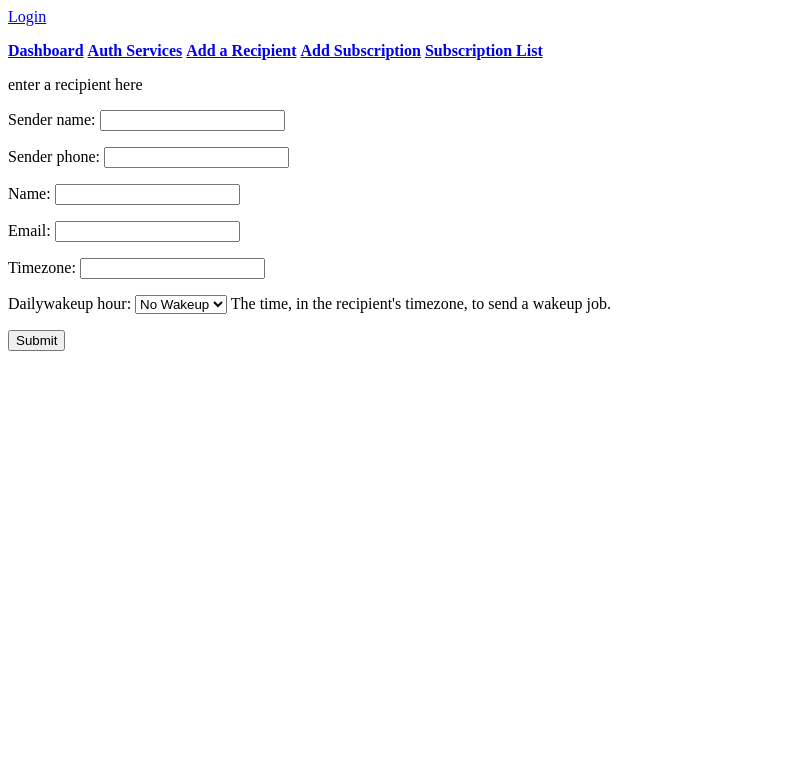
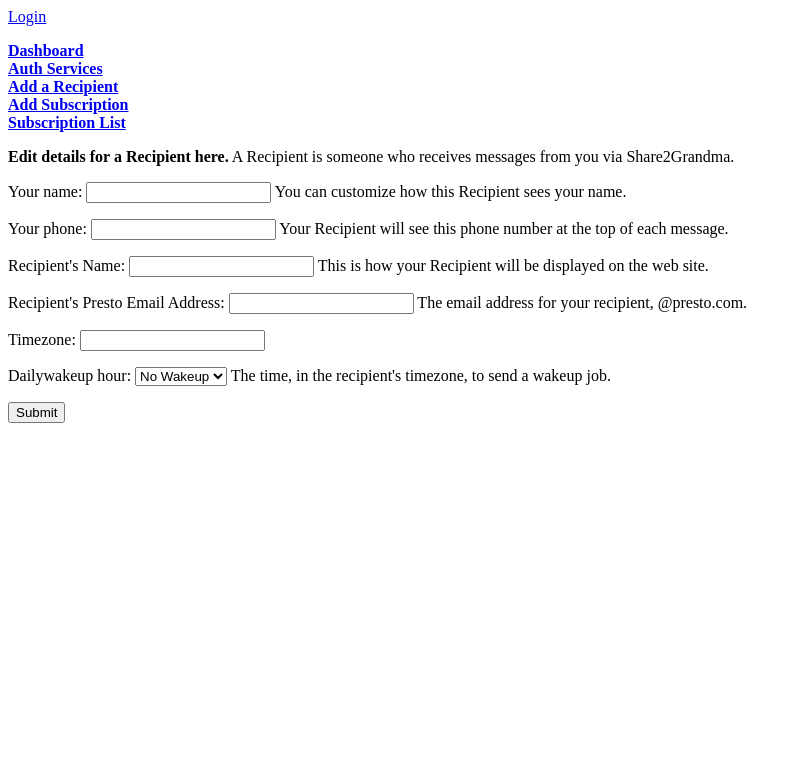
Before and after one commit to georgedorn/share2grandma, a Django app: page /subscriptions/recipient/create in a window 1280 px wide. Shown: the top 783 px of the page, without its empty margins (0-801 px from the left). Run offline with Django 3.2, Linux system fonts and the light colour scheme; parts of the project's set-up code (start-up, migrations or seed data) failed here and were passed over; some libraries are stand-ins or nearby versions.

Commit message:
various HTML/template/etc fixes from UI review

```diff
--- a/share2grandma/templates/base.html
+++ b/share2grandma/templates/base.html
@@ -3,7 +3,7 @@
 <head>
 <title>{% block pagetitle %}share2grandma - {% trans "put title variable here @todo" noop %}{%endblock%}</title>
 <style type="text/css">
-    dt { font-weight: bold; display: inline; }
+    dt { font-weight: bold; display: block; }
     dd { display: inline; margin-right: 2em; }
     .top dt { margin-top: 1em; }
 </style>
--- a/subscriptions/forms.py
+++ b/subscriptions/forms.py
@@ -20,6 +20,22 @@ class RecipientForm(forms.ModelForm):
     """
     Form for creating new Recipients or editing existing ones.
     """
+    sender_name = forms.CharField(max_length=40,
+                                  label=_('Your name'),
+                                  help_text=_('You can customize how this Recipient sees your name.'))
+
+    sender_phone = forms.CharField(max_length=20,
+                                   label=_('Your phone'),
+                                   help_text=_('Your Recipient will see this phone number at the top of each message.'))
+
+    name = forms.CharField(max_length=40,
+                           label=_('Recipient\'s Name'),
+                           help_text=_('This is how your Recipient will be displayed on the web site.'))
+
+    email = forms.CharField(max_length=50,
+                            label=_('Recipient\'s Presto Email Address'),
+                            help_text=_('The email address for your recipient, @presto.com.'))
+
 
     class Meta:
         model = Recipient
--- a/subscriptions/templates/subscriptions/recipient_detail.html
+++ b/subscriptions/templates/subscriptions/recipient_detail.html
@@ -6,8 +6,6 @@
     <a href="{% url "recipient_update" pk=object.pk %}">{% trans "Edit" %}</a>
     <a href="{% url "recipient_delete" pk=object.pk %}">{% trans "Delete" %}</a>
     <dl>
-        <dt class="top"><br>{% trans "Sender" noop %}</dt>
-        <dd>{{ object.user }}</dd>
         <dt>{% trans "Sender Name" noop %}</dt>
         <dd>{{ object.sender_name }}</dd>
         <dt>{% trans "Sender Phone" noop %}</dt>
--- a/subscriptions/templates/subscriptions/recipient_form.html
+++ b/subscriptions/templates/subscriptions/recipient_form.html
@@ -2,7 +2,10 @@
 {% load i18n %}
 
 {% block content %}
-{% trans "enter a recipient here" noop %}
+{% blocktrans %}
+    <p><strong>Edit details for a Recipient here.</strong> A Recipient is someone who receives messages from you
+    via Share2Grandma.</p>
+{% endblocktrans %}
 
 <form action="" method="post">{% csrf_token %}
 {{ form.as_p }}
```
Also changed, not shown: dashboard/templates/dashboard/dashboard.html (+4 -4 lines).
